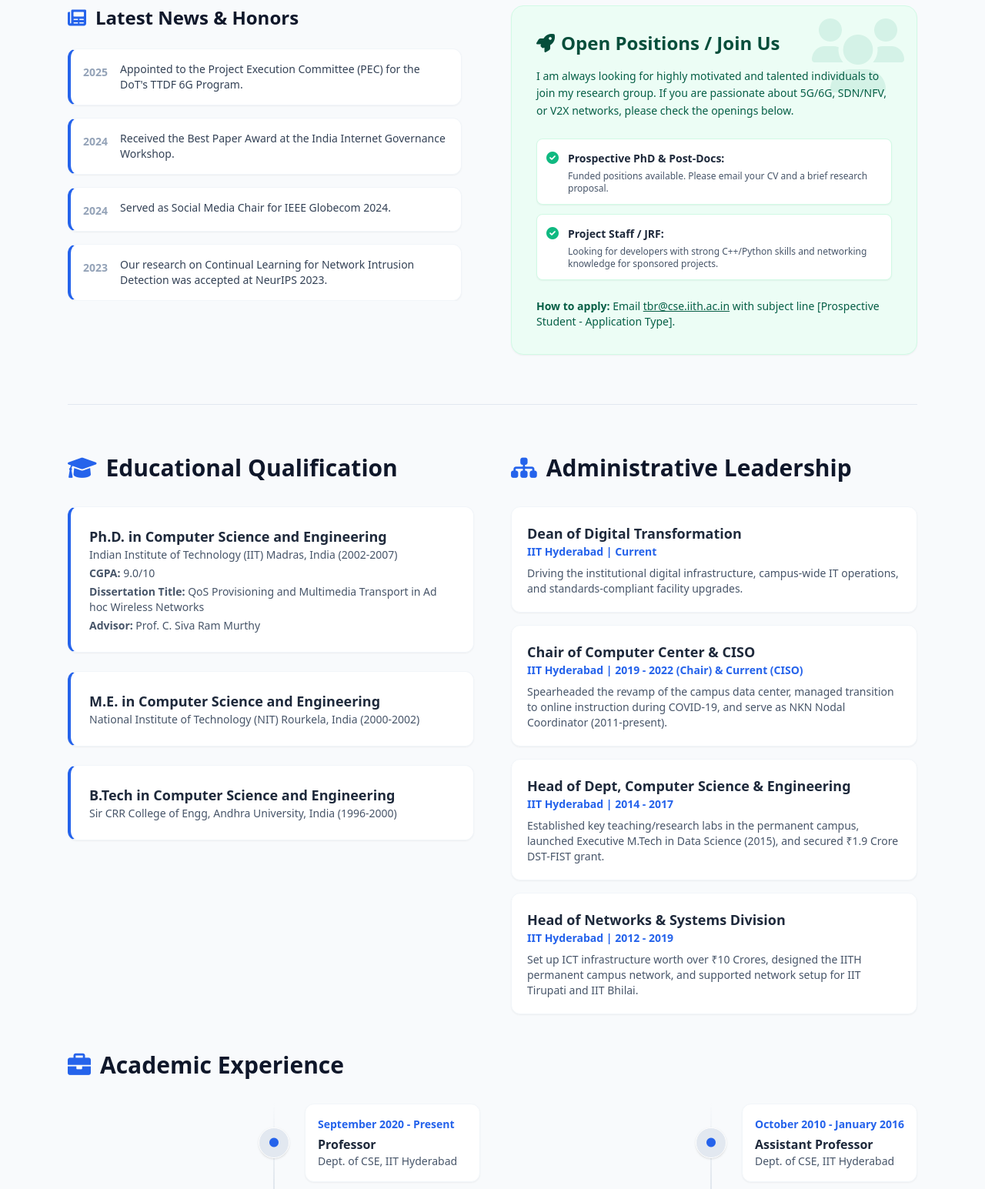
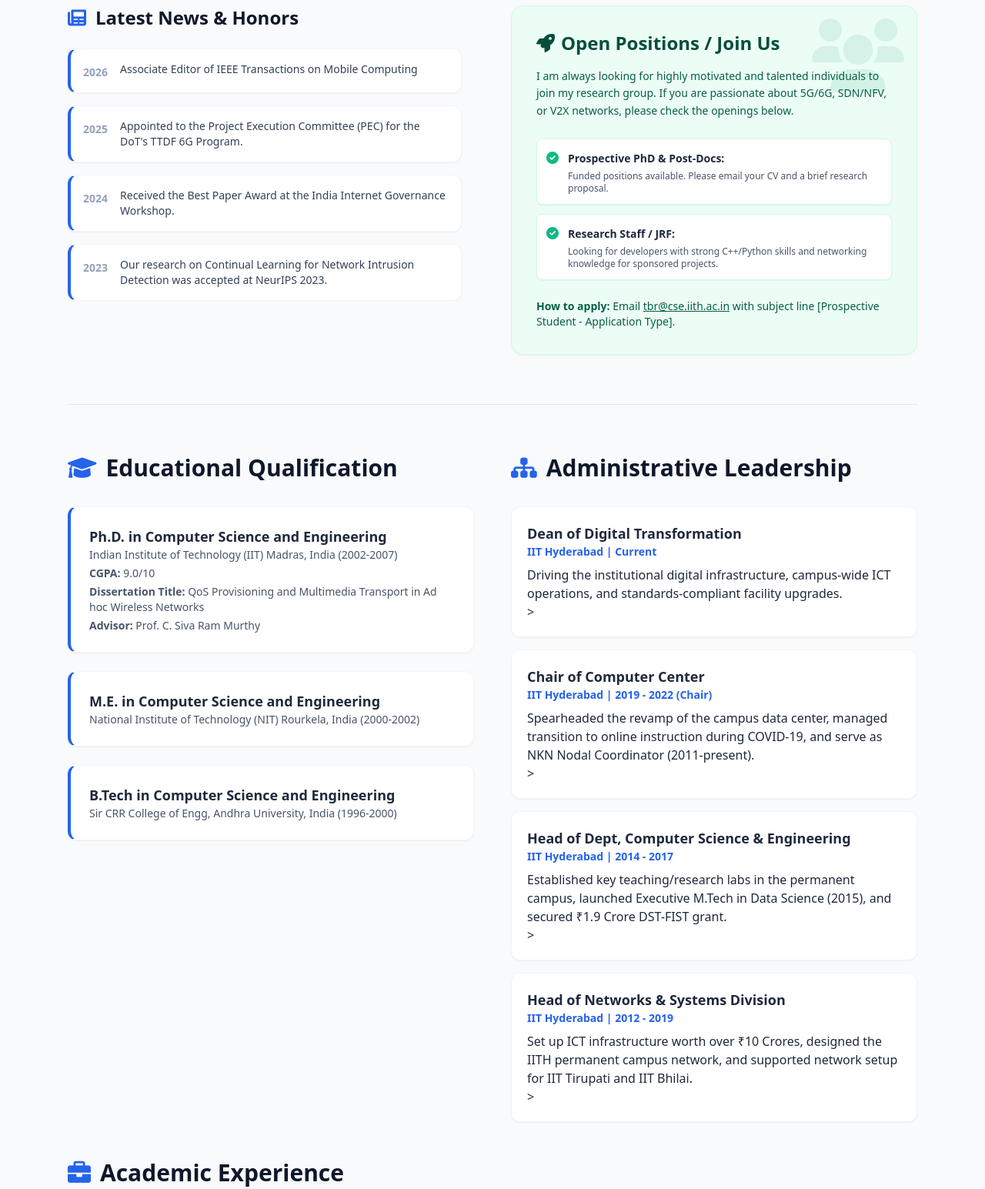
Before and after one commit to btamma/home, a plain HTML site: page index.html in a window 1280 px wide. Shown: the part 780-2325 px from the top of the page at 77% size. Drawn offline with nearby package versions, Linux system fonts and the light colour scheme.

Commit message:
Update professor's name and research staff details

```diff
--- a/index.html
+++ b/index.html
@@ -24,7 +24,7 @@
     <!-- Navigation -->
     <nav class="bg-white shadow-sm py-4 sticky top-0 z-50">
         <div class="max-w-6xl mx-auto px-6 flex justify-between items-center flex-wrap gap-4">
-            <a href="#" class="text-xl font-bold text-primary">Prof. B R Tamma</a>
+            <a href="#" class="text-xl font-bold text-primary">Prof. Bheemarjuna R Tamma</a>
             <div class="space-x-4 md:space-x-6 text-sm md:text-base overflow-x-auto whitespace-nowrap pb-1 md:pb-0 font-medium">
                 <a href="#about" class="text-slate-600 hover:text-primary transition-colors">About</a>
                 <a href="#news" class="text-slate-600 hover:text-primary transition-colors">News</a>
@@ -43,7 +43,7 @@
             <div class="flex-1 text-center md:text-left relative">
                 <!-- Hiring Badge -->
                 <a href="#opportunities" class="inline-block bg-emerald-100 text-emerald-800 text-xs font-bold px-3 py-1 rounded-full mb-4 hover:bg-emerald-200 transition-colors border border-emerald-200 animate-pulse">
-                    <i class="fas fa-bullhorn"></i> We are looking for highly motivated PhD & Project Staff!
+                    <i class="fas fa-bullhorn"></i> We are looking for highly motivated PhD & Research Staff!
                 </a>
 
                 <h1 class="text-4xl md:text-5xl font-extrabold tracking-tight mb-2 text-slate-900">
@@ -66,7 +66,7 @@
                 <div class="bg-white p-6 rounded-xl shadow-sm border border-slate-100 mb-8 text-left">
                     <h3 class="font-bold text-slate-900 mb-2">Specialization and Expertise</h3>
                     <p class="text-slate-700 leading-relaxed">
-                        Wireless Networks, 5G/6G Systems, Open-RAN, SDN/NFV, Edge Computing, V2X Communications, AI/ML for Networking, Network Security & Privacy, and Performance Evaluation of Mobile Systems.
+                        Wireless Networks, 5G/6G, Open-RAN, SDN/NFV, Edge Computing, V2X, XR, AI/ML for Networking, Network Security, and Performance Evaluation of Mobile Systems.
                     </p>
                     <button id="explainBtn" onclick="explainResearch()" class="mt-4 text-sm bg-blue-50 text-primary border border-blue-200 px-4 py-2 rounded-lg hover:bg-blue-100 transition-colors flex items-center gap-2">
                         ✨ Explain in Simple Terms
@@ -99,16 +99,16 @@
                 </h2>
                 <div class="space-y-4 max-h-[400px] overflow-y-auto pr-4 custom-scrollbar">
                     <div class="bg-white p-4 rounded-xl shadow-sm border border-slate-100 border-l-4 border-l-primary flex gap-4">
+                        <div class="text-sm font-bold text-slate-400 shrink-0 mt-1">2026</div>
+                        <p class="text-slate-700 text-sm">Associate Editor of IEEE Transactions on Mobile Computing</p>
+                    </div>
+                    <div class="bg-white p-4 rounded-xl shadow-sm border border-slate-100 border-l-4 border-l-primary flex gap-4">
                         <div class="text-sm font-bold text-slate-400 shrink-0 mt-1">2025</div>
                         <p class="text-slate-700 text-sm">Appointed to the Project Execution Committee (PEC) for the DoT's TTDF 6G Program.</p>
                     </div>
                     <div class="bg-white p-4 rounded-xl shadow-sm border border-slate-100 border-l-4 border-l-primary flex gap-4">
                         <div class="text-sm font-bold text-slate-400 shrink-0 mt-1">2024</div>
                         <p class="text-slate-700 text-sm">Received the Best Paper Award at the India Internet Governance Workshop.</p>
-                    </div>
-                    <div class="bg-white p-4 rounded-xl shadow-sm border border-slate-100 border-l-4 border-l-primary flex gap-4">
-                        <div class="text-sm font-bold text-slate-400 shrink-0 mt-1">2024</div>
-                        <p class="text-slate-700 text-sm">Served as Social Media Chair for IEEE Globecom 2024.</p>
                     </div>
                     <div class="bg-white p-4 rounded-xl shadow-sm border border-slate-100 border-l-4 border-l-primary flex gap-4">
                         <div class="text-sm font-bold text-slate-400 shrink-0 mt-1">2023</div>
@@ -139,7 +139,7 @@
                     <div class="flex items-start gap-3 bg-white p-3 rounded-lg border border-emerald-100 shadow-sm">
                         <i class="fas fa-check-circle text-emerald-500 mt-1"></i>
                         <div>
-                            <strong class="text-slate-800 text-sm">Project Staff / JRF:</strong>
+                            <strong class="text-slate-800 text-sm">Research Staff / JRF:</strong>
                             <p class="text-xs text-slate-600 mt-1">Looking for developers with strong C++/Python skills and networking knowledge for sponsored projects.</p>
                         </div>
                     </div>
@@ -187,22 +187,22 @@
                         <div class="bg-white p-5 rounded-xl shadow-sm border border-slate-100">
                             <h3 class="font-bold text-lg text-slate-800">Dean of Digital Transformation</h3>
                             <p class="text-primary text-sm font-semibold mb-2">IIT Hyderabad | Current</p>
-                            <p class="text-sm text-slate-600">Driving the institutional digital infrastructure, campus-wide IT operations, and standards-compliant facility upgrades.</p>
+                            <!<p class="text-sm text-slate-600">Driving the institutional digital infrastructure, campus-wide ICT operations, and standards-compliant facility upgrades.</p>>
                         </div>
                         <div class="bg-white p-5 rounded-xl shadow-sm border border-slate-100">
-                            <h3 class="font-bold text-lg text-slate-800">Chair of Computer Center & CISO</h3>
-                            <p class="text-primary text-sm font-semibold mb-2">IIT Hyderabad | 2019 - 2022 (Chair) & Current (CISO)</p>
-                            <p class="text-sm text-slate-600">Spearheaded the revamp of the campus data center, managed transition to online instruction during COVID-19, and serve as NKN Nodal Coordinator (2011-present).</p>
+                            <h3 class="font-bold text-lg text-slate-800">Chair of Computer Center</h3>
+                            <p class="text-primary text-sm font-semibold mb-2">IIT Hyderabad | 2019 - 2022 (Chair) </p>
+                            <!<p class="text-sm text-slate-600">Spearheaded the revamp of the campus data center, managed transition to online instruction during COVID-19, and serve as NKN Nodal Coordinator (2011-present).</p>>
                         </div>
                         <div class="bg-white p-5 rounded-xl shadow-sm border border-slate-100">
                             <h3 class="font-bold text-lg text-slate-800">Head of Dept, Computer Science & Engineering</h3>
                             <p class="text-primary text-sm font-semibold mb-2">IIT Hyderabad | 2014 - 2017</p>
-                            <p class="text-sm text-slate-600">Established key teaching/research labs in the permanent campus, launched Executive M.Tech in Data Science (2015), and secured ₹1.9 Crore DST-FIST grant.</p>
+                            <!<p class="text-sm text-slate-600">Established key teaching/research labs in the permanent campus, launched Executive M.Tech in Data Science (2015), and secured ₹1.9 Crore DST-FIST grant.</p>>
                         </div>
                         <div class="bg-white p-5 rounded-xl shadow-sm border border-slate-100">
                             <h3 class="font-bold text-lg text-slate-800">Head of Networks & Systems Division</h3>
                             <p class="text-primary text-sm font-semibold mb-2">IIT Hyderabad | 2012 - 2019</p>
-                            <p class="text-sm text-slate-600">Set up ICT infrastructure worth over ₹10 Crores, designed the IITH permanent campus network, and supported network setup for IIT Tirupati and IIT Bhilai.</p>
+                            <!<p class="text-sm text-slate-600">Set up ICT infrastructure worth over ₹10 Crores, designed the IITH permanent campus network, and supported network setup for IIT Tirupati and IIT Bhilai.</p>>
                         </div>
                     </div>
                 </div>
```
